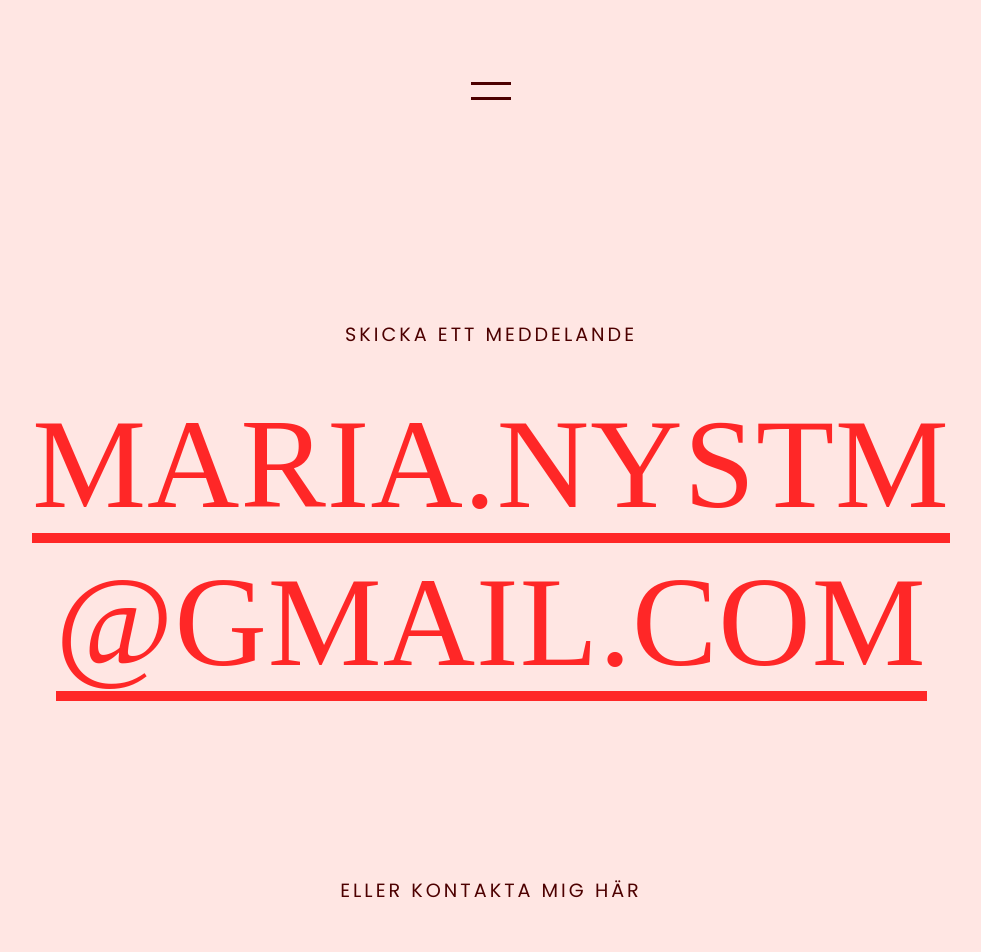
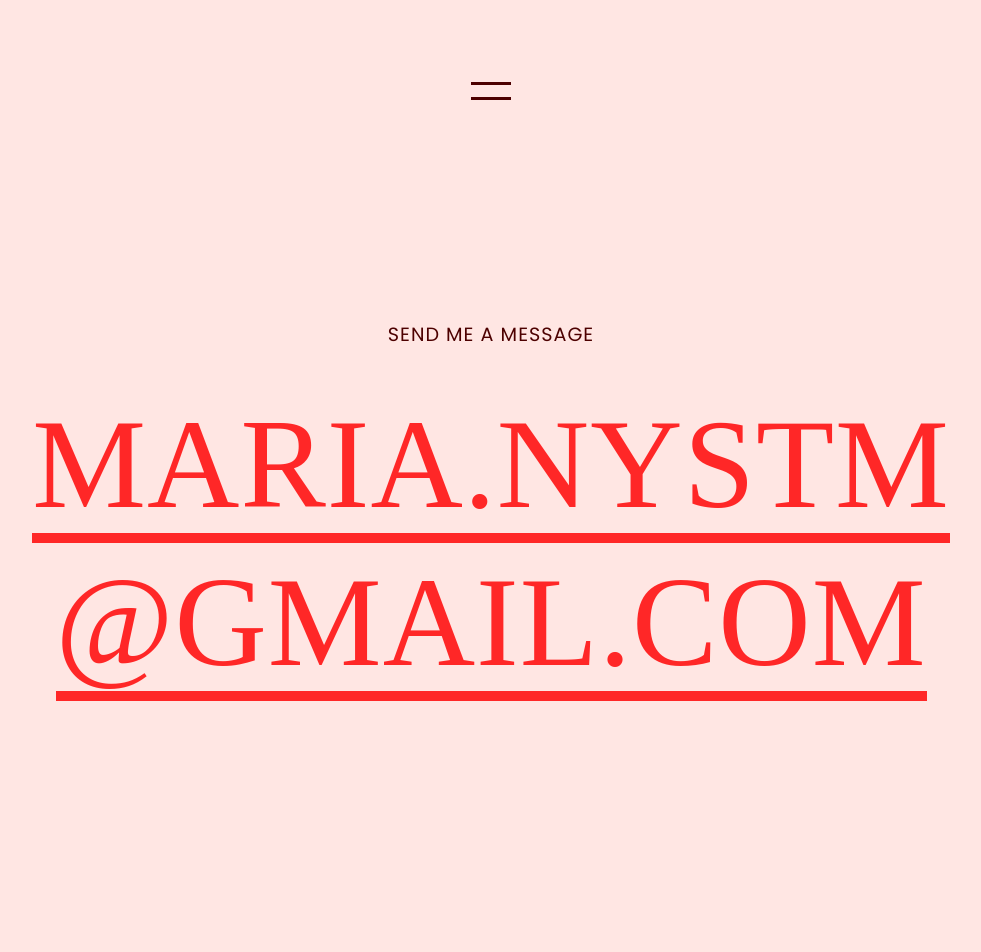
Before and after one commit to marianystm/portfolio, a React (Vite) app: page /contact in a window 1280 px wide. Shown: the top 952 px of the page, without its empty margins (149-1130 px from the left). Built offline with nearby package versions, Linux system fonts and the light colour scheme; a web font is replaced by a local one.

Commit message:
fix/contact

```diff
--- a/src/pages/Contact/Contact.styled.ts
+++ b/src/pages/Contact/Contact.styled.ts
@@ -40,7 +40,7 @@
   display: flex;
   flex-direction: column;
   align-items: center;
-  gap: 30vh;
+  gap: 40vh;
 `;
 
 export const ContactContent = styled.div`
@@ -55,7 +55,7 @@
   font-family: "Poppins";
   font-size: 1.2rem;
   font-weight: 400;
-  letter-spacing: 3px;
+  letter-spacing: 1px;
   text-transform: uppercase;
   color: var(--text-color);
   margin-bottom: 3rem;
@@ -115,7 +115,7 @@
 
   /* Cirkel-animation */
   &::before {
-    content: "KOPIERA";
+    content: "COPY";
     position: absolute;
     top: var(--mouse-y);
     left: var(--mouse-x);
@@ -150,7 +150,7 @@
   }
 
   &[data-copied="true"]::before {
-    content: "KLAR!";
+    content: "DONE!";
     animation: ${pulse} 1s cubic-bezier(0.45, 0, 0.55, 1) forwards;
     opacity: 1;
     transform: translate(-50%, -50%) scale(1);
@@ -179,7 +179,7 @@
   font-family: "Poppins";
   font-size: 1.2rem;
   font-weight: 400;
-  letter-spacing: 3px;
+  letter-spacing: 1px;
   text-transform: uppercase;
   color: var(--text-color);
   margin-bottom: 3rem;
@@ -194,6 +194,7 @@
   flex-direction: column;
   align-items: center;
   gap: 0;
+  margin-top: 0;
 `;
 
 export const SocialLink = styled.a`
--- a/src/pages/Contact/Contact.tsx
+++ b/src/pages/Contact/Contact.tsx
@@ -18,8 +18,7 @@
   const [isCopied, setIsCopied] = useState(false);
   const [isHovering, setIsHovering] = useState(false);
   const [isVisible, setIsVisible] = useState(false);
-  const [isFirstPartHovered, setIsFirstPartHovered] = useState(false);
-  const [isSecondPartHovered, setIsSecondPartHovered] = useState(false);
+  const [isEmailHovered, setIsEmailHovered] = useState(false);
   const [hoveredSocial, setHoveredSocial] = useState<string | null>(null);
   const emailLinkRef = useRef<HTMLDivElement>(null);
   const firstPartRef = useRef<HTMLDivElement>(null);
@@ -34,7 +33,7 @@
   const handleCopyEmail = () => {
     const email = "maria.nystm@gmail.com";
 
-    // Säkerställ att cirkeln är synlig och i hover-tillstånd när vi kopierar
+    // Ensure the circle is visible and in hover state when copying
     setIsVisible(true);
     setIsHovering(true);
     setIsCopied(true);
@@ -42,10 +41,10 @@
     navigator.clipboard
       .writeText(email)
       .then(() => {
-        // Behåll cirkeln synlig i 2 sekunder
+        // Keep the circle visible for 2 seconds
         setTimeout(() => {
           setIsCopied(false);
-          // Behåll hover-tillståndet om musen fortfarande är över länken
+          // Maintain hover state if mouse is still over the link
           if (!emailLinkRef.current?.matches(":hover")) {
             setIsHovering(false);
           }
@@ -71,6 +70,7 @@
   const handleMouseEnter = () => {
     setIsVisible(true);
     setIsHovering(true);
+    setIsEmailHovered(true);
 
     if (circleTimeoutRef.current) {
       clearTimeout(circleTimeoutRef.current);
@@ -78,46 +78,39 @@
     }
   };
 
-  const handleFirstPartMouseEnter = () => {
-    setIsFirstPartHovered(true);
-    handleMouseEnter();
-  };
-
-  const handleSecondPartMouseEnter = () => {
-    setIsSecondPartHovered(true);
+  const handleEmailPartMouseEnter = () => {
     handleMouseEnter();
   };
 
   const handleMouseLeave = () => {
     setIsHovering(false);
-    setIsFirstPartHovered(false);
-    setIsSecondPartHovered(false);
+    setIsEmailHovered(false);
 
-    // Låt cirkeln vara synlig en stund efter att musen lämnat för att fade-effekten ska synas
+    // Keep the circle visible for a moment after mouse leaves to show the fade effect
     circleTimeoutRef.current = setTimeout(() => {
       setIsVisible(false);
-    }, 300); // Matchar transition-tiden i CSS
+    }, 300); // Matches the transition time in CSS
   };
 
   const handleSocialMouseEnter = (social: string) => {
     setHoveredSocial(social);
 
-    // Rensa eventuell tidigare timeout för denna sociala länk
+    // Clear any previous timeout for this social link
     if (socialAnimationRefs.current[social]) {
       clearTimeout(socialAnimationRefs.current[social]);
     }
   };
 
   const handleSocialMouseLeave = (social: string) => {
-    // Låt animationen slutföras innan vi tar bort hover-tillståndet
+    // Let the animation complete before removing the hover state
     socialAnimationRefs.current[social] = setTimeout(() => {
       if (hoveredSocial === social) {
         setHoveredSocial(null);
       }
-    }, 1500); // Matchar animationstiden
+    }, 1500); // Matches the animation time
   };
 
-  // Rensa timeout vid unmount
+  // Clear timeouts on unmount
   useEffect(() => {
     return () => {
       if (circleTimeoutRef.current) {
@@ -132,7 +125,7 @@
     };
   }, []);
 
-  // Fortsätt spåra musen även utanför EmailLink om cirkeln är synlig
+  // Continue tracking mouse movement outside EmailLink if the circle is visible
   useEffect(() => {
     const handleGlobalMouseMove = (e: MouseEvent) => {
       if (isVisible && emailLinkRef.current) {
@@ -153,20 +146,20 @@
     };
   }, [isVisible]);
 
-  // Hantera klick utanför EmailLink för att behålla cirkeln när den är kopierad
+  // Handle clicks outside EmailLink to maintain the circle when copied
   useEffect(() => {
     const handleDocumentClick = (e: MouseEvent) => {
-      // Ignorera klick på EmailLink
+      // Ignore clicks on EmailLink
       if (emailLinkRef.current?.contains(e.target as Node)) {
         return;
       }
 
-      // Om vi har kopierat, behåll cirkeln
+      // If we've copied, keep the circle
       if (isCopied) {
         return;
       }
 
-      // Annars, dölj cirkeln om vi klickar utanför
+      // Otherwise, hide the circle if we click outside
       if (isVisible && !isHovering) {
         setIsVisible(false);
       }
@@ -181,11 +174,12 @@
   return (
     <ContactWrapper>
       <ContactContent>
-        <ContactTitle>Skicka ett meddelande</ContactTitle>
+        <ContactTitle>Send me a message</ContactTitle>
         <EmailLink
           ref={emailLinkRef}
           onClick={handleCopyEmail}
           onMouseMove={handleMouseMove}
+          onMouseEnter={handleMouseEnter}
           onMouseLeave={handleMouseLeave}
           style={
             {
@@ -203,7 +197,7 @@
           <div
             className="email-part-wrapper"
             ref={firstPartRef}
-            onMouseEnter={handleFirstPartMouseEnter}
+            onMouseEnter={handleEmailPartMouseEnter}
           >
             <EmailFirstPart>MARIA.NYSTM</EmailFirstPart>
             <AnimatedUnderline
@@ -211,13 +205,13 @@
               color="var(--accent-color)"
               height="10px"
               className="email-underline"
-              isHovered={isFirstPartHovered}
+              isHovered={isEmailHovered}
             />
           </div>
           <div
             className="email-part-wrapper"
             ref={secondPartRef}
-            onMouseEnter={handleSecondPartMouseEnter}
+            onMouseEnter={handleEmailPartMouseEnter}
           >
             <EmailSecondPart>@GMAIL.COM</EmailSecondPart>
             <AnimatedUnderline
@@ -225,14 +219,18 @@
               color="var(--accent-color)"
               height="10px"
               className="email-underline"
-              isHovered={isSecondPartHovered}
+              isHovered={isEmailHovered}
             />
           </div>
         </EmailLink>
       </ContactContent>
 
       <SocialContent>
-        <SocialTitle>Eller kontakta mig här</SocialTitle>
+        <SocialTitle>
+          OR CONNECT WITH ME
+          <br />
+          ON SOCIALS
+        </SocialTitle>
         <SocialLinks>
           <SocialLink
             href="https://linkedin.com/in/yourusername"
```
